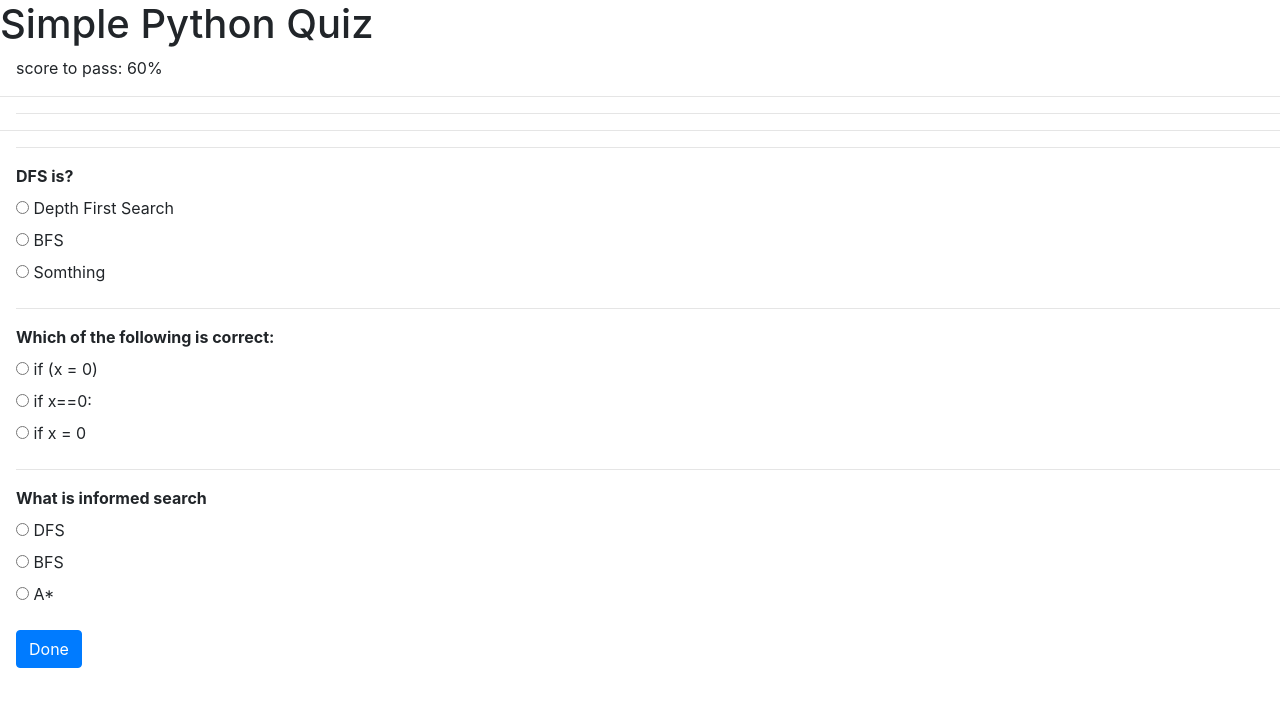
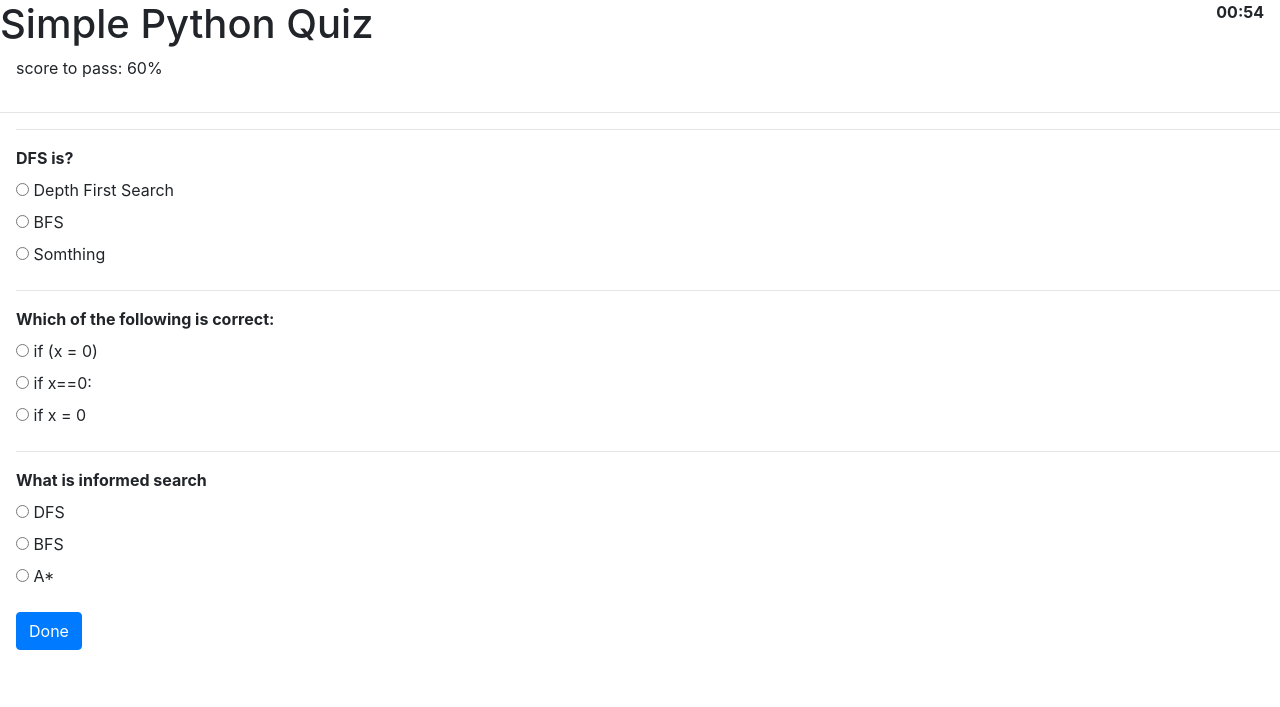
Before and after one commit to DrejSamurai/AI4FunApp, a Django app: page /tests/1/ in a window 1280 px wide. Shown: the part 56-763 px from the top of the page. Run offline with Django 4.2, Linux system fonts and the light colour scheme; data comes from the database, SQL or seed files in the repository; both versions use the stored data as it was after the commit.

Commit message:
Timer added

```diff
--- a/static/quiz.js
+++ b/static/quiz.js
@@ -4,6 +4,51 @@ const url = window.location.href
 const quizBox = document.getElementById('quiz-box')
 const scoreBox = document.getElementById('score-box')
 const resultBox = document.getElementById('result-box')
+const timerBox = document.getElementById('timer-box')
+
+const activateTimer = (time) => {
+    //console.log(time)
+
+   if (time.toString().length < 2){
+       timerBox.innerHTML = `<b>0${time}:00</b>`
+   }else{
+         timerBox.innerHTML = `<b>${time}:00</b>`
+        }
+
+       let minutes = time - 1
+       let seconds = 60
+       let displaySeconds
+       let displayMinutes
+
+       const timer = setInterval(() => {
+           console.log("Hello")
+           seconds = seconds - 1
+           if (seconds < 0){
+               seconds = 59
+               minutes --
+           }
+           if(minutes.toString().length < 2){
+               displayMinutes = '0'+minutes
+           }else{
+               displayMinutes = minutes
+           }
+           if(seconds.toString().length < 2){
+               displaySeconds = '0'+seconds
+           }else{
+               displaySeconds = seconds
+           }
+           if(minutes === 0 && seconds === 0){
+               timerBox.innerHTML = "<b>00:00</b>"
+               setTimeout(()=>{
+              clearInterval(timer)
+               alert('Time over')
+               sendData()
+               })
+           }
+
+           timerBox.innerHTML = `<b>${displayMinutes}:${displaySeconds}</b>`
+       },1000)
+}
 
 $.ajax({
     type: 'GET',
@@ -27,11 +72,12 @@ $.ajax({
                     </div>`
                 })
             }
-        })
+        });
+       activateTimer(response.time)
     },
     error: function (error){
         console.log(error)
-    },
+    }
 })
 
 const quizForm = document.getElementById('quiz-form')
--- a/templates/quizes/quiz.html
+++ b/templates/quizes/quiz.html
@@ -12,7 +12,7 @@
 </head>
 <body>
   <nav class="navbar navbar-expand-lg navbar-light bg-dark text-white">
-        <a class="navbar-brand text-white" href="home">Ai4Fun</a>
+        <a class="navbar-brand text-white" href="/home">Ai4Fun</a>
         <button class="navbar-toggler" type="button" data-toggle="collapse" data-target="#navbarSupportedContent" aria-controls="navbarSupportedContent" aria-expanded="false" aria-label="Toggle navigation">
             <span class="navbar-toggler-icon"></span>
         </button>
@@ -36,11 +36,15 @@
 </nav>
 
 {% block content %}
-  <h1> {{ obj.name }} </h1>
-    <p class="ml-3">score to pass: {{ obj.required_score_to_pass }}%</p>
-    <hr>
+    <div class="row">
+        <div class="col">
+         <h1> {{ obj.name }} </h1>
+        <p class="ml-3">score to pass: {{ obj.required_score_to_pass }}%</p>
     <div id="score-box" class="ml-3"></div>
-    <div id="result-box" class="ml-3"><hr></div>
+    <div id="result-box" class="ml-3"></div>
+        </div>
+        <div class="col text-right mr-3" id="timer-box"></div>
+    </div>
 <hr>
     <form id="quiz-form" class="mt-3 mb-3 ml-3">
     {% csrf_token %}
```
Also changed, not shown: db.sqlite3.
